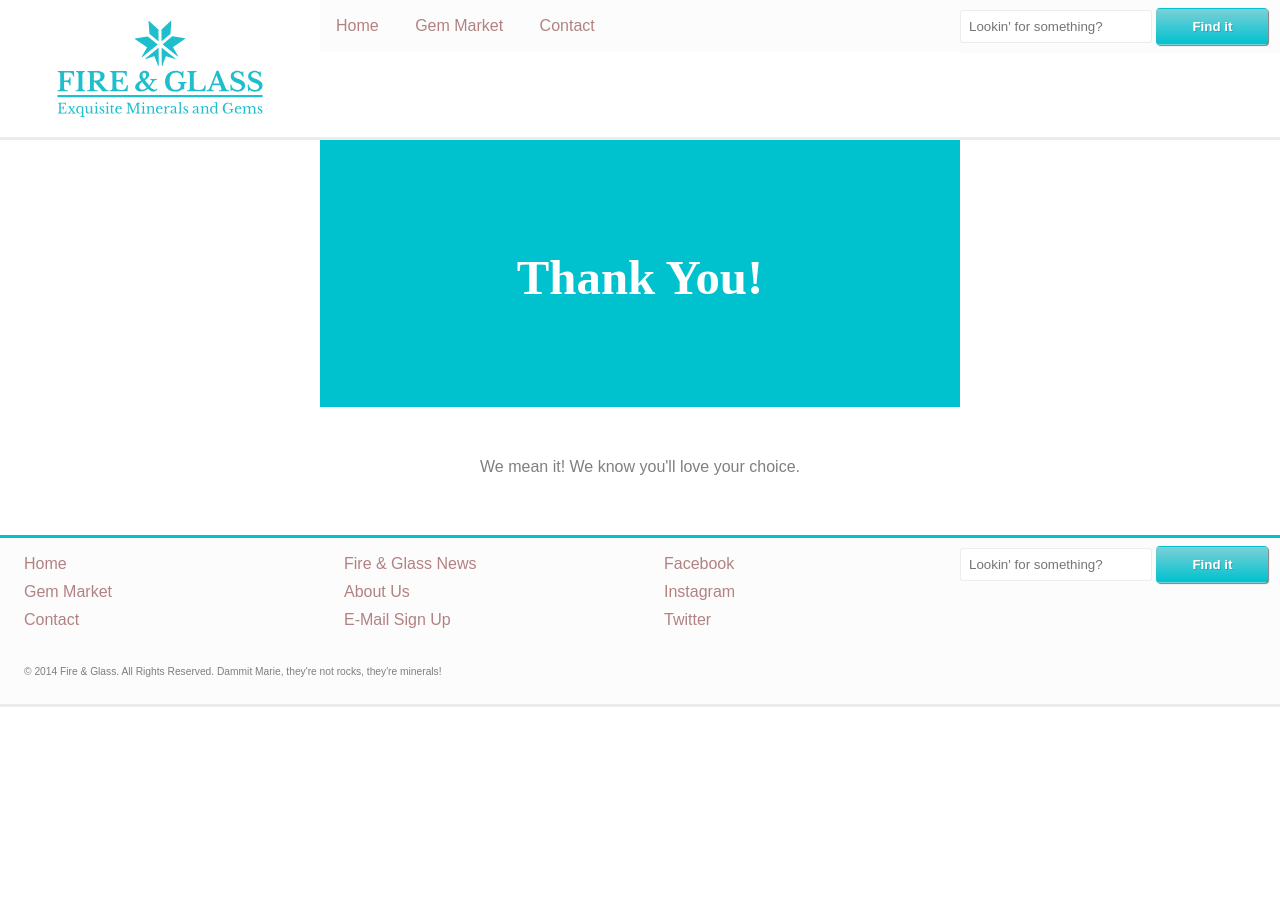
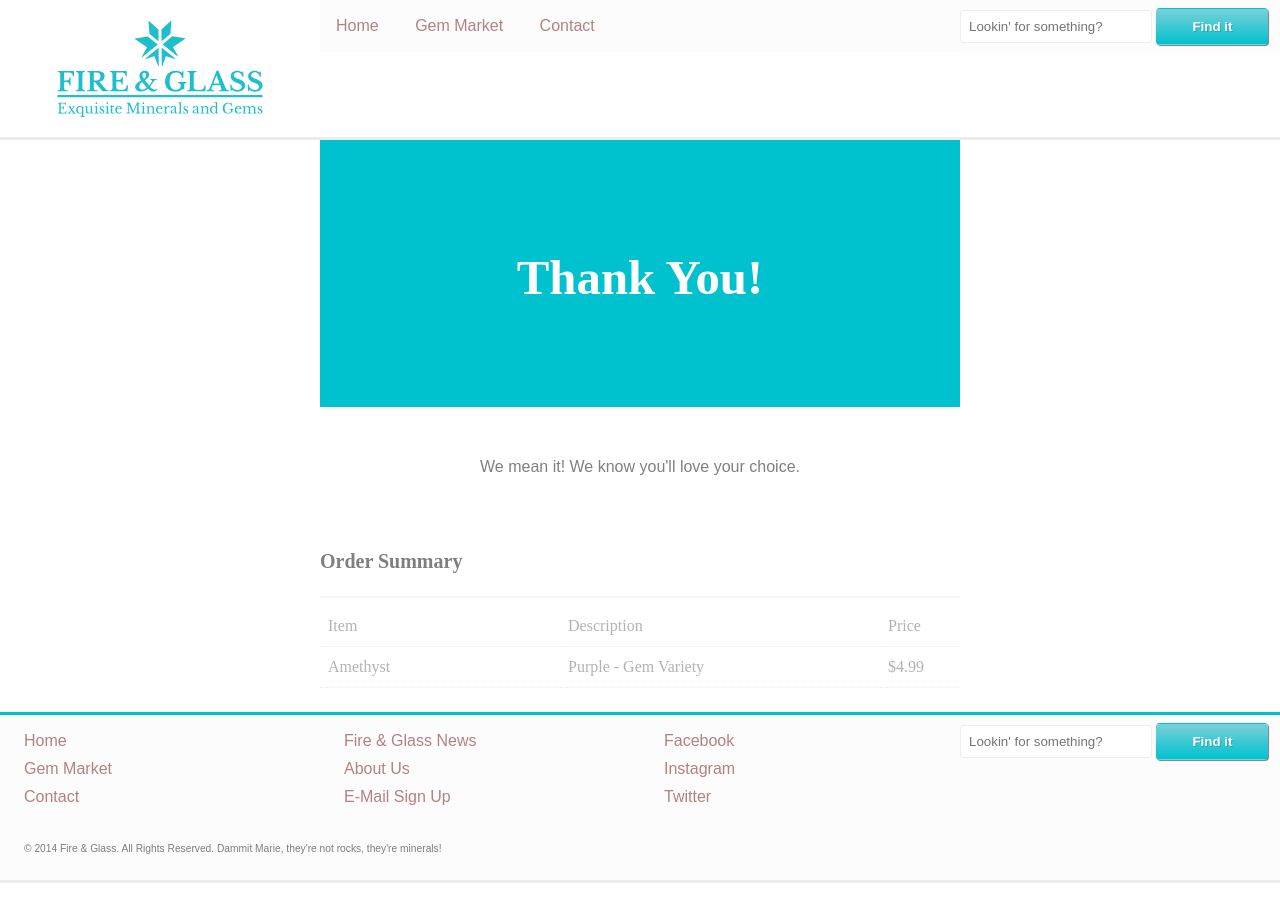
Before and after one commit to alkalinegenome/ecommerce-website, a Jekyll site: the page built from thank-you.html, in a window 1280 px wide. Built offline with Jekyll 4.4.1, drawn with Linux system fonts in a browser that asks for light colours; Markdown is read by kramdown in place of the engine named in the settings.

Commit message:
Created Order Summary Table
Color change for dt and dd elements.

```diff
--- a/thank-you.html
+++ b/thank-you.html
@@ -12,3 +12,28 @@ layout: default
 	</div>
 
 </div>
+
+<div class="order-summary center unit-s-1 unit-m-1 unit-l-6-8 unit-xl-4-8">
+<h2 class="organism quaternary">Order Summary</h2>
+<hr />
+
+<table>
+	<thead>
+		<tr>
+			<th class="unit-xl-3-8">Item</th>
+			<th class="unit-xl-4-8">Description</th>
+			<th class="unit-xl-1-8">Price</th>
+		</tr>
+	</thead>
+		<tr>
+			<td>Amethyst</td>
+			<td>Purple - Gem Variety</td>
+			<td>$4.99</td>
+		</th>
+</table>
+
+</div>
+
+<div class="social-media-box">
+
+</div>
```
Also changed, not shown: _includes/css/typography.css (+6 -2 lines).
